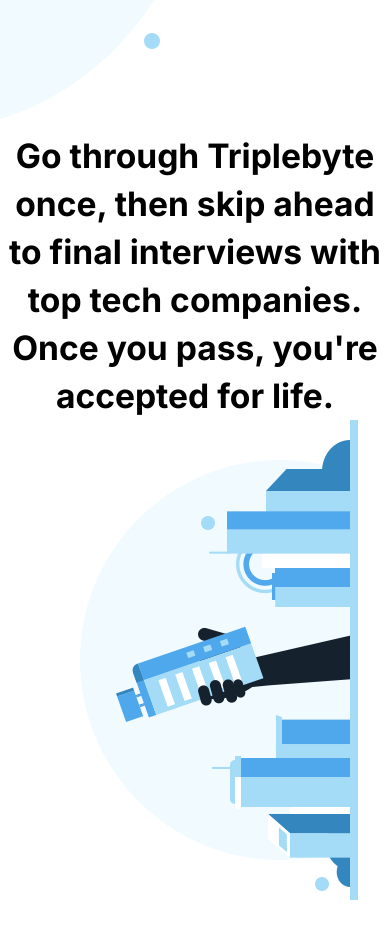
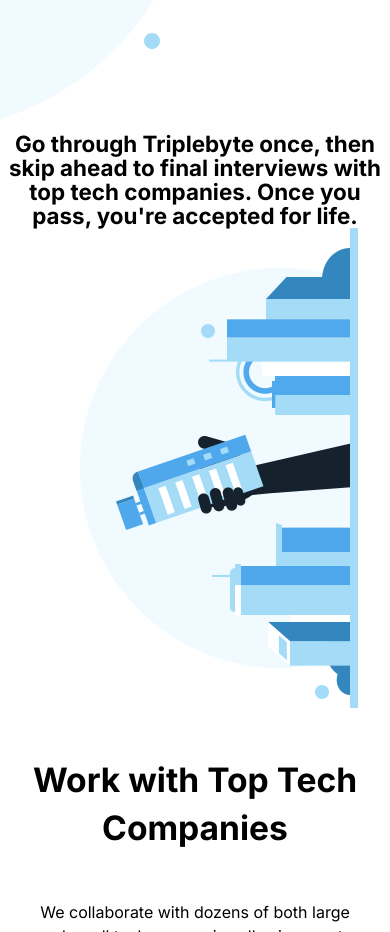
Before and after one commit to SaeedSalman/triplebyte_project, a plain HTML site: page index.html in a window 390 px wide. Shown: the part 7942-8874 px from the top of the page. Drawn offline with Linux system fonts and the light colour scheme.

Commit message:
Smaller font change
Version 1.3

```diff
--- a/style.css
+++ b/style.css
@@ -914,4 +914,9 @@ section.credits img {
 		margin-right: 1rem;
 	}
 
+	h1.img-caption {
+		font-size: 1.4rem;
+		line-height: 1.5rem;
+	}
+
 }
```
